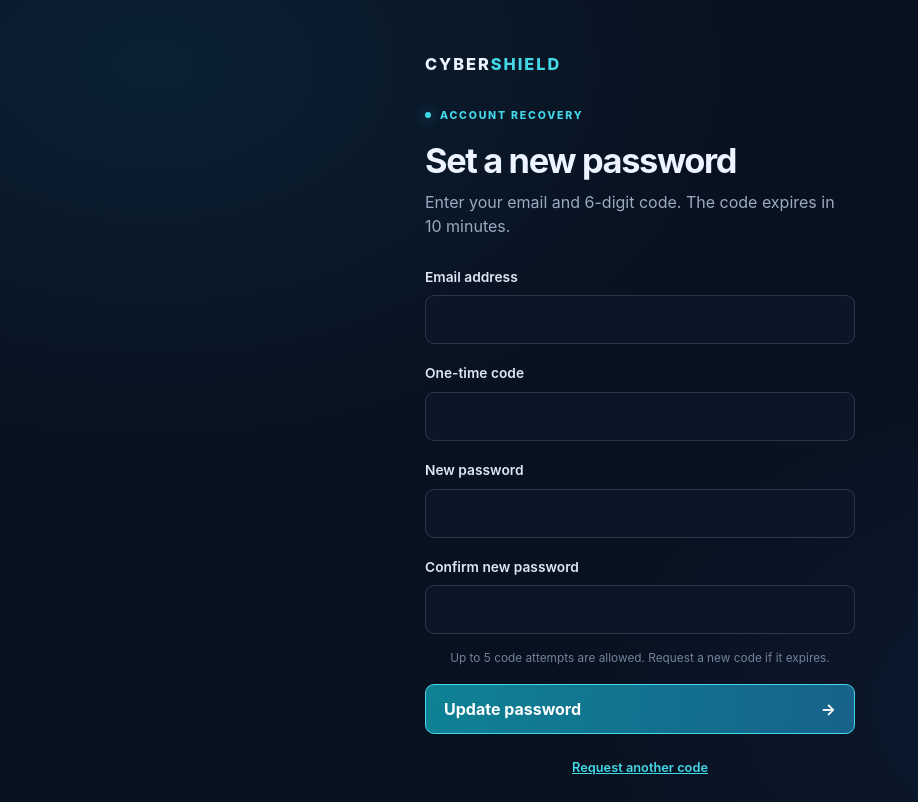
After one commit to kuramdasubangaram-2006/cybershield, a Flask app: page /reset-password in a window 1280 px wide. The commit adds this page. Shown: the whole page, without its empty margins (0-918 px from the left). Run offline with Flask 3, Linux system fonts and the light colour scheme; data that the repository does not hold is empty; some libraries are stand-ins or nearby versions.

Commit message:
Add email OTP password recovery

```diff
--- a/app.py
+++ b/app.py
@@ -2,6 +2,7 @@
 
 from functools import wraps
 import csv
+from email.message import EmailMessage
 import hashlib
 import hmac
 import http.client
@@ -9,6 +10,8 @@ import io
 import json
 import os
 import secrets
+import smtplib
+import ssl
 from datetime import datetime, timezone, timedelta
 from pathlib import Path
 
@@ -94,6 +97,11 @@ def create_app():
         SECRET_KEY=load_secret_key(app.instance_path),
         DATABASE=os.path.join(app.instance_path, "cybershield.sqlite3"),
         DATABASE_URL=os.getenv("DATABASE_URL", "").strip(),
+        SMTP_HOST=os.getenv("SMTP_HOST", "").strip(),
+        SMTP_PORT=os.getenv("SMTP_PORT", "587").strip(),
+        SMTP_USER=os.getenv("SMTP_USER", "").strip(),
+        SMTP_PASSWORD=os.getenv("SMTP_PASSWORD", ""),
+        SMTP_FROM=os.getenv("SMTP_FROM", "").strip(),
         SESSION_COOKIE_HTTPONLY=True,
         SESSION_COOKIE_SAMESITE="Lax",
         SESSION_COOKIE_SECURE=os.getenv("SESSION_COOKIE_SECURE", "0") == "1",
@@ -205,6 +213,101 @@ def create_app():
                 return redirect(url_for("dashboard"))
 
         return render_template("login.html")
+
+    @app.route("/forgot-password", methods=["GET", "POST"])
+    def forgot_password():
+        if request.method == "POST":
+            if not validate_csrf():
+                abort(400)
+            email = request.form.get("email", "").strip().lower()
+            if not valid_email(email):
+                flash("Enter the email address for your CyberShield account.", "error")
+            elif not smtp_is_configured():
+                flash("Email delivery is not configured yet. Ask the administrator to configure SMTP in Render.", "error")
+            else:
+                account = get_db().execute(
+                    "SELECT id, email FROM users WHERE LOWER(email) = LOWER(?)", (email,)
+                ).fetchone()
+                if account is not None:
+                    db = get_db()
+                    previous = db.execute(
+                        "SELECT requested_at FROM password_reset_codes WHERE user_id = ?",
+                        (account["id"],),
+                    ).fetchone()
+                    now = datetime.now(timezone.utc)
+                    if previous is None or now - parse_utc_datetime(previous["requested_at"]) >= timedelta(seconds=60):
+                        code = f"{secrets.randbelow(1_000_000):06d}"
+                        expires_at = now + timedelta(minutes=10)
+                        db.execute(
+                            "INSERT INTO password_reset_codes "
+                            "(user_id, code_hash, expires_at, attempt_count, requested_at) VALUES (?, ?, ?, 0, ?) "
+                            "ON CONFLICT (user_id) DO UPDATE SET code_hash = excluded.code_hash, "
+                            "expires_at = excluded.expires_at, attempt_count = 0, requested_at = excluded.requested_at",
+                            (account["id"], password_reset_code_digest(account["id"], code),
+                             expires_at.isoformat(), now.isoformat()),
+                        )
+                        db.commit()
+                        if not send_password_reset_email(account["email"], code):
+                            db.execute("DELETE FROM password_reset_codes WHERE user_id = ?", (account["id"],))
+                            db.commit()
+                flash("If that email belongs to a CyberShield account, a one-time code will be sent. It expires in 10 minutes. Check spam or ask the administrator to verify email delivery if it does not arrive.", "success")
+                return redirect(url_for("reset_password"))
+        return render_template("forgot_password.html", page_title="Forgot password")
+
+    @app.route("/reset-password", methods=["GET", "POST"])
+    def reset_password():
+        if request.method == "POST":
+            if not validate_csrf():
+                abort(400)
+            email = request.form.get("email", "").strip().lower()
+            code = request.form.get("code", "").strip()
+            new_password = request.form.get("new_password", "")
+            confirmation = request.form.get("password_confirmation", "")
+
+            if not valid_email(email):
+                flash("Enter the email address for your CyberShield account.", "error")
+            elif not code.isascii() or not code.isdecimal() or len(code) != 6:
+                flash("Enter the 6-digit code from your email.", "error")
+            elif len(new_password) < 12:
+                flash("New password must be at least 12 characters.", "error")
+            elif new_password != confirmation:
+                flash("The passwords do not match.", "error")
+            else:
+                db = get_db()
+                account = db.execute(
+                    "SELECT users.id, password_reset_codes.code_hash, password_reset_codes.expires_at, "
+                    "password_reset_codes.attempt_count FROM users "
+                    "JOIN password_reset_codes ON password_reset_codes.user_id = users.id "
+                    "WHERE LOWER(users.email) = LOWER(?)",
+                    (email,),
+                ).fetchone()
+                if account is None:
+                    flash("The code is invalid or expired. Request a new code and try again.", "error")
+                elif account["attempt_count"] >= 5:
+                    db.execute("DELETE FROM password_reset_codes WHERE user_id = ?", (account["id"],))
+                    db.commit()
+                    flash("Too many incorrect code attempts. Request a new code.", "error")
+                elif datetime.now(timezone.utc) >= parse_utc_datetime(account["expires_at"]):
+                    db.execute("DELETE FROM password_reset_codes WHERE user_id = ?", (account["id"],))
+                    db.commit()
+                    flash("The code has expired. Request a new one.", "error")
+                elif not hmac.compare_digest(
+                    account["code_hash"], password_reset_code_digest(account["id"], code)
+                ):
+                    db.execute(
+                        "UPDATE password_reset_codes SET attempt_count = attempt_count + 1 WHERE user_id = ?",
+                        (account["id"],),
+                    )
+                    db.commit()
+                    flash("The code is invalid or expired. Request a new code and try again.", "error")
+                else:
+                    password_hash = generate_password_hash(new_password)
+                    db.execute("UPDATE users SET password_hash = ? WHERE id = ?", (password_hash, account["id"]))
+                    db.execute("DELETE FROM password_reset_codes WHERE user_id = ?", (account["id"],))
+                    db.commit()
+                    flash("Password reset successfully. Sign in with your new password.", "success")
+                    return redirect(url_for("login"))
+        return render_template("reset_password.html", page_title="Reset password")
 
     @app.post("/logout")
     def logout():
@@ -716,6 +819,67 @@ def csrf_token():
     return token
 
 
+def smtp_is_configured():
+    try:
+        port = int(current_app.config.get("SMTP_PORT", "587"))
+    except (TypeError, ValueError):
+        return False
+    return bool(
+        current_app.config.get("SMTP_HOST")
+        and current_app.config.get("SMTP_USER")
+        and current_app.config.get("SMTP_PASSWORD")
+        and 1 <= port <= 65535
+    )
+
+
+def send_password_reset_email(recipient, code):
+    if not smtp_is_configured():
+        return False
+    host = current_app.config["SMTP_HOST"]
+    port = int(current_app.config["SMTP_PORT"])
+    username = current_app.config["SMTP_USER"]
+    password = current_app.config["SMTP_PASSWORD"]
+    sender = current_app.config.get("SMTP_FROM") or username
+    message = EmailMessage()
+    message["Subject"] = "Your CyberShield password reset code"
+    message["From"] = sender
+    message["To"] = recipient
+    message.set_content(
+        f"Your CyberShield password reset code is {code}.\n\n"
+        "It expires in 10 minutes and can be used only once. If you did not request it, ignore this email."
+    )
+    try:
+        if port == 465:
+            with smtplib.SMTP_SSL(host, port, timeout=12, context=ssl.create_default_context()) as server:
+                server.login(username, password)
+                server.send_message(message)
+        else:
+            with smtplib.SMTP(host, port, timeout=12) as server:
+                server.ehlo()
+                server.starttls(context=ssl.create_default_context())
+                server.ehlo()
+                server.login(username, password)
+                server.send_message(message)
+    except (OSError, smtplib.SMTPException, ValueError):
+        current_app.logger.error("Password reset email delivery failed.")
+        return False
+    return True
+
+
+def password_reset_code_digest(user_id, code):
+    secret = str(current_app.config["SECRET_KEY"]).encode("utf-8")
+    payload = f"password-reset:{user_id}:{code}".encode("utf-8")
+    return hmac.new(secret, payload, hashlib.sha256).hexdigest()
+
+
+def parse_utc_datetime(value):
+    if isinstance(value, str):
+        value = datetime.fromisoformat(value.replace("Z", "+00:00"))
+    if value.tzinfo is None:
+        value = value.replace(tzinfo=timezone.utc)
+    return value.astimezone(timezone.utc)
+
+
 def load_secret_key(instance_path):
     configured_key = os.getenv("SECRET_KEY")
     if configured_key:
--- a/templates/login.html
+++ b/templates/login.html
@@ -70,7 +70,7 @@
             <div class="mb-2">
               <div class="password-label-row">
                 <label class="form-label" for="password">Password</label>
-                <button class="text-link" id="forgot-password" type="button">Forgot password?</button>
+                <a class="text-link" id="forgot-password" href="{{ url_for('forgot_password') }}">Forgot password?</a>
               </div>
               <div class="password-input-wrap">
                 <input class="form-control" id="password" name="password" type="password" placeholder="Enter your password" autocomplete="current-password" required>
@@ -84,7 +84,6 @@
             </div>
 
             <button class="btn sign-in-button w-100" type="submit">Sign in <span aria-hidden="true">→</span></button>
-            <p class="form-message d-none" id="form-message" role="status" aria-live="polite"></p>
           </form>
 
           <div class="login-divider"><span></span><small>CYBERSHIELD ACCESS</small><span></span></div>
--- /dev/null
+++ b/templates/reset_password.html
@@ -0,0 +1,27 @@
+<!doctype html>
+<html lang="en">
+  <head>
+    <meta charset="utf-8">
+    <meta name="viewport" content="width=device-width, initial-scale=1">
+    <title>Reset password | CyberShield</title>
+    <link href="https://cdn.jsdelivr.net/npm/bootstrap@5.3.3/dist/css/bootstrap.min.css" rel="stylesheet">
+    <link href="{{ url_for('static', filename='css/style.css') }}" rel="stylesheet">
+  </head>
+  <body class="login-page">
+    <main class="form-panel"><section class="login-card">
+      <a class="brand" href="{{ url_for('login') }}"><span>CYBER<span class="brand-accent">SHIELD</span></span></a>
+      <div class="form-heading mt-4"><span class="secure-label"><span class="secure-dot"></span> ACCOUNT RECOVERY</span><h2>Set a new password</h2><p>Enter your email and 6-digit code. The code expires in 10 minutes.</p></div>
+      {% with messages = get_flashed_messages(with_categories=true) %}{% for category, message in messages %}<div class="form-alert form-alert-{{ category }}" role="alert">{{ message }}</div>{% endfor %}{% endwith %}
+      <form method="post" action="{{ url_for('reset_password') }}">
+        <input type="hidden" name="csrf_token" value="{{ csrf_token() }}">
+        <div class="mb-3"><label class="form-label" for="email">Email address</label><input class="form-control" id="email" name="email" type="email" autocomplete="email" required maxlength="254"></div>
+        <div class="mb-3"><label class="form-label" for="code">One-time code</label><input class="form-control" id="code" name="code" type="text" inputmode="numeric" autocomplete="one-time-code" pattern="[0-9]{6}" minlength="6" maxlength="6" required></div>
+        <div class="mb-3"><label class="form-label" for="new_password">New password</label><input class="form-control" id="new_password" name="new_password" type="password" autocomplete="new-password" minlength="12" required></div>
+        <div class="mb-3"><label class="form-label" for="password_confirmation">Confirm new password</label><input class="form-control" id="password_confirmation" name="password_confirmation" type="password" autocomplete="new-password" minlength="12" required></div>
+        <p class="role-note mb-3">Up to 5 code attempts are allowed. Request a new code if it expires.</p>
+        <button class="btn sign-in-button w-100" type="submit">Update password <span aria-hidden="true">→</span></button>
+      </form>
+      <p class="role-note mt-4"><a class="text-link" href="{{ url_for('forgot_password') }}">Request another code</a></p>
+    </section></main>
+  </body>
+</html>
```
Also changed, not shown: database.py (+8 -0 lines), static/js/app.js (+0 -7 lines), supabase_password_reset.sql (added, +11 -0 lines), supabase_schema.sql (+9 -0 lines), templates/forgot_password.html (added, +24 -0 lines), README.md, 1 other file.
